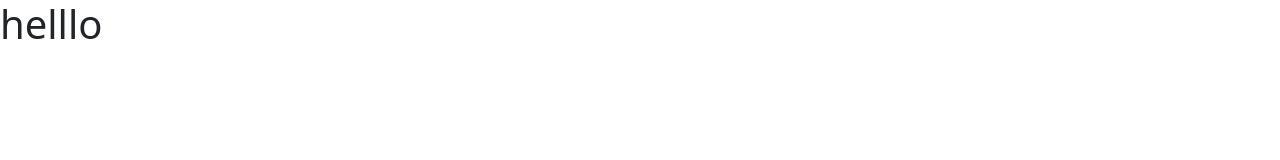
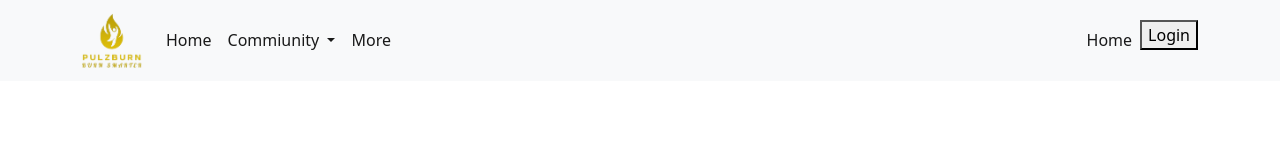
Before and after one commit to Sudharaka200/pulzburn-web-app, a plain HTML site: page index.html in a window 1280 px wide. Drawn offline with nearby package versions, Linux system fonts and the light colour scheme.

Commit message:
navbar done

```diff
--- a/css/style.css
+++ b/css/style.css
@@ -0,0 +1 @@
+.main-logo{width: 60px;}
--- a/index.html
+++ b/index.html
@@ -19,10 +19,64 @@
 </head>
 
 <body>
-    <h1>helllo</h1>
+    <div>
+        <!-- navbar -->
+        <nav class="navbar navbar-expand-lg navbar-light bg-light">
+            <div class="container">
+                <a class="navbar-brand" href="#">
+                    <img class="main-logo" src="images/Logo.png" alt="">
+                </a>
+                <button class="navbar-toggler" type="button" data-bs-toggle="collapse"
+                    data-bs-target="#navbarSupportedContent" aria-controls="navbarSupportedContent"
+                    aria-expanded="false" aria-label="Toggle navigation">
+                    <span class="navbar-toggler-icon"></span>
+                </button>
+                <div class="collapse navbar-collapse" id="navbarSupportedContent">
+                    <ul class="navbar-nav me-auto mb-2 mb-lg-0">
+                        <li class="nav-item">
+                            <a class="nav-link active" aria-current="page" href="#">Home</a>
+                        </li>
+                        <li class="nav-item dropdown ">
+                            <a class="nav-link dropdown-toggle active"  href="#" id="navbarDropdown" role="button"
+                                data-bs-toggle="dropdown" aria-expanded="false">
+                                Commiunity
+                            </a>
+                            <ul class="dropdown-menu" aria-labelledby="navbarDropdown">
+                                <li><a class="dropdown-item" href="#">Commiunity 1</a></li>
+                                <li><a class="dropdown-item" href="#">Commiunity</a></li>
+                                <li>
+                                    <hr class="dropdown-divider">
+                                </li>
+                                <li><a class="dropdown-item" href="#">Something else here</a></li>
+                            </ul>
+                        </li>
+                        <li class="nav-item">
+                            <a class="nav-link active" href="#">More</a>
+                        </li>
+                    </ul>
+                    <div class="d-flex">
+                        <ul class="navbar-nav me-auto mb-2 mb-lg-0">
+                        <li class="nav-item">
+                            <a class="nav-link active" aria-current="page" href="#">Home</a>
+                        </li>
+                        <li class="nav-item">
+<button>Login</button>                        </li>
+
+                    </ul>
+                    </div>
+                </div>
+            </div>
+        </nav>
+        <!-- navbar -->
 
 
 
+
+
+
+
+
+    </div>
     <script src="js/script.js"></script>
 </body>
 
```
Also changed, not shown: images/Logo.png (added), images/WhatsApp Image 2025-06-26 at 10.09.03_06e0dc7f.jpg (added).
